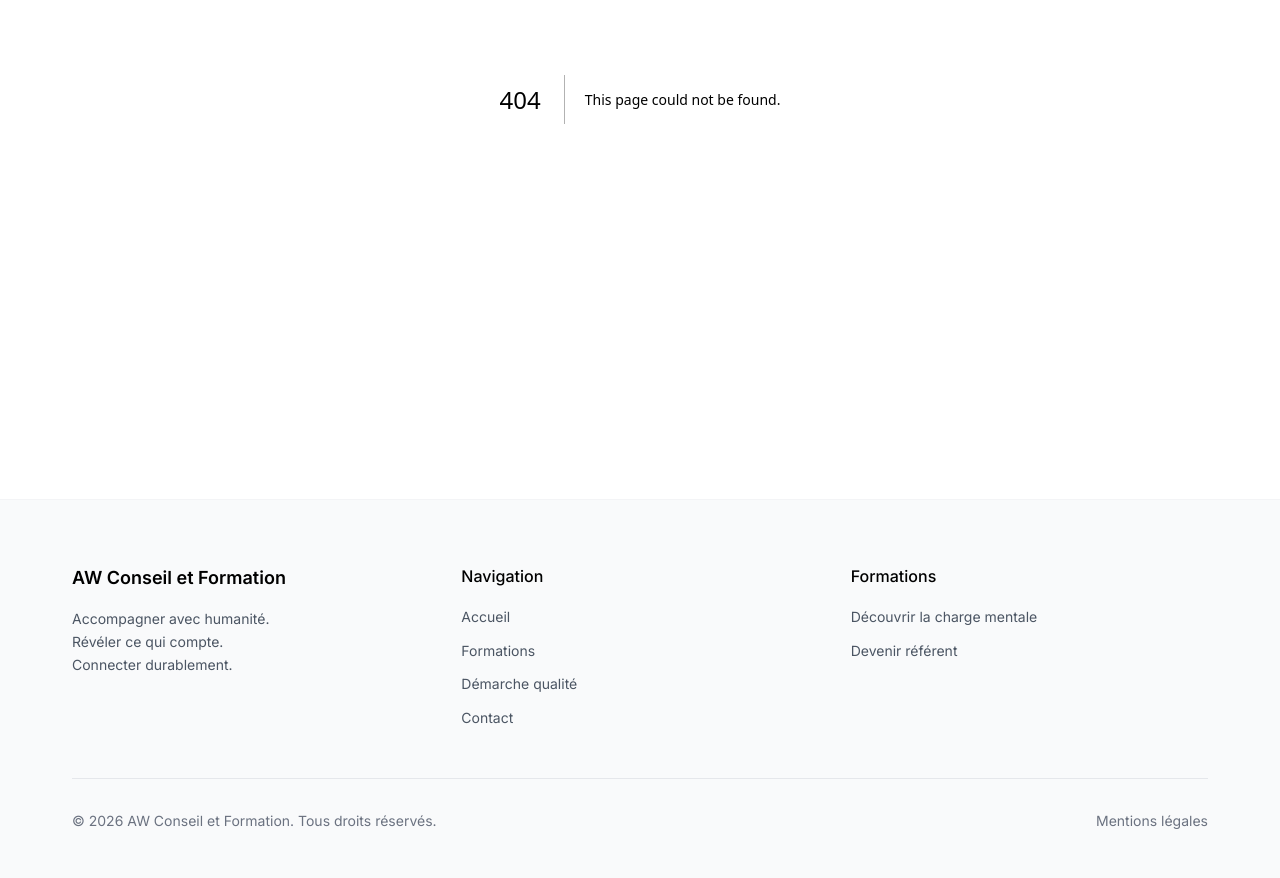
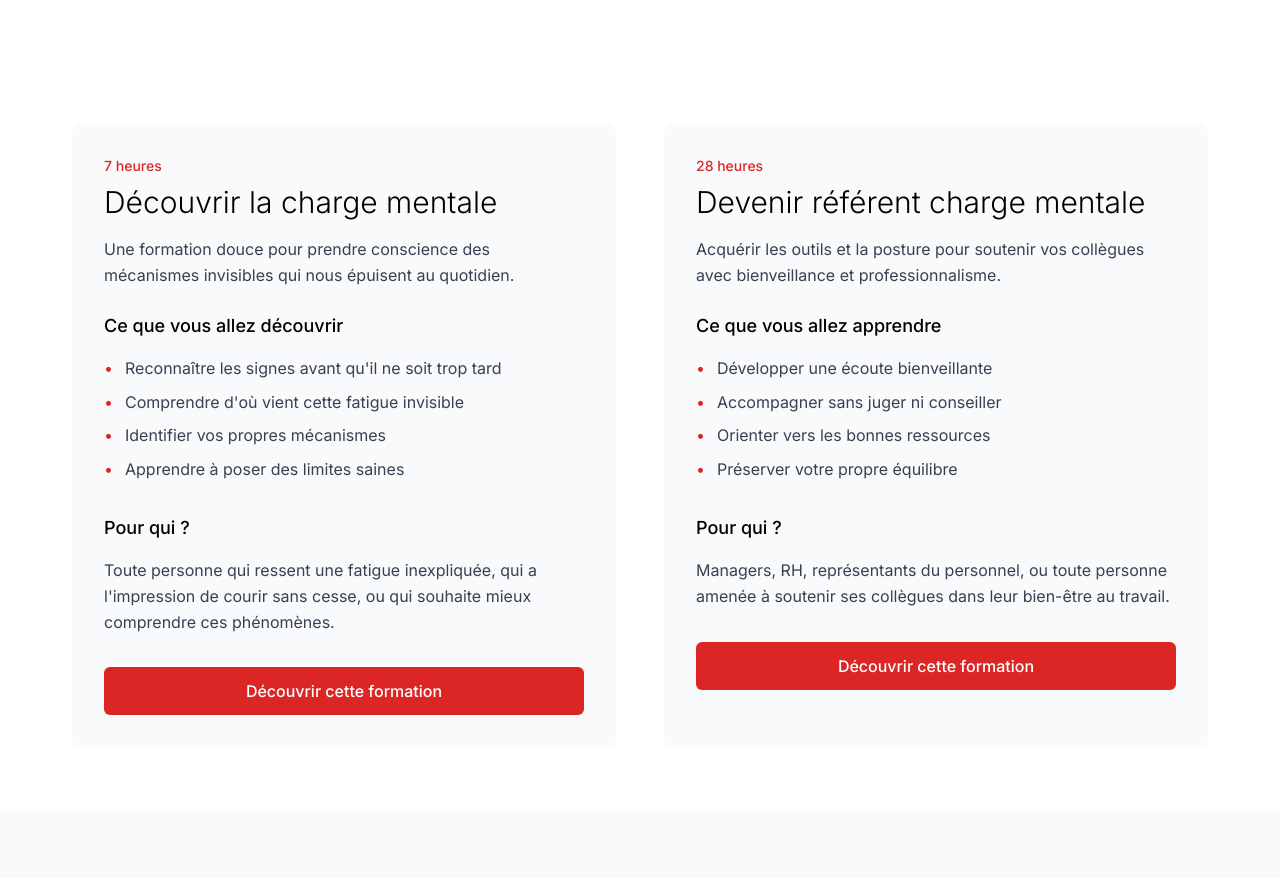
Before and after one commit to WADIH-13/aw-conseil-formation-website, a Next.js app: page /formations in a window 1280 px wide. Before the commit this address had no page. Shown: the part 400-1278 px from the top of the page. Built offline with nearby package versions, Linux system fonts and the light colour scheme.

Commit message:
Add formations page with detailed course descriptions

```diff
--- /dev/null
+++ b/app/formations/page.tsx
@@ -0,0 +1,195 @@
+import Link from 'next/link'
+
+export const metadata = {
+  title: 'Formations - AW Conseil et Formation',
+  description: 'Formations pour comprendre et accompagner la charge mentale au travail.',
+}
+
+export default function FormationsPage() {
+  return (
+    <div className="bg-white">
+      {/* Hero Section */}
+      <section className="py-16 md:py-24">
+        <div className="container-custom">
+          <div className="max-w-4xl mx-auto text-center">
+            <h1 className="text-4xl md:text-5xl font-light text-black mb-6 leading-tight">
+              Nos formations
+            </h1>
+            <p className="text-xl text-gray-600 mb-8 leading-relaxed">
+              Apprendre à reconnaître, comprendre et accompagner.<br />
+              Avec bienveillance et professionnalisme.
+            </p>
+          </div>
+        </div>
+      </section>
+
+      {/* Formations Grid */}
+      <section className="py-16">
+        <div className="container-custom">
+          <div className="max-w-6xl mx-auto">
+            <div className="grid grid-cols-1 lg:grid-cols-2 gap-12">
+              {/* Formation 1 */}
+              <div className="bg-gray-50 rounded-lg overflow-hidden">
+                <div className="p-8">
+                  <div className="text-sm text-aw-red font-medium mb-2">7 heures</div>
+                  <h2 className="text-2xl md:text-3xl font-light text-black mb-4">
+                    Découvrir la charge mentale
+                  </h2>
+                  <p className="text-gray-700 mb-6 leading-relaxed">
+                    Une formation douce pour prendre conscience des mécanismes invisibles
+                    qui nous épuisent au quotidien.
+                  </p>
+
+                  <div className="space-y-4 mb-8">
+                    <h3 className="text-lg font-medium text-black">Ce que vous allez découvrir</h3>
+                    <ul className="space-y-2 text-gray-700">
+                      <li className="flex items-start">
+                        <span className="text-aw-red mr-3">•</span>
+                        <span>Reconnaître les signes avant qu'il ne soit trop tard</span>
+                      </li>
+                      <li className="flex items-start">
+                        <span className="text-aw-red mr-3">•</span>
+                        <span>Comprendre d'où vient cette fatigue invisible</span>
+                      </li>
+                      <li className="flex items-start">
+                        <span className="text-aw-red mr-3">•</span>
+                        <span>Identifier vos propres mécanismes</span>
+                      </li>
+                      <li className="flex items-start">
+                        <span className="text-aw-red mr-3">•</span>
+                        <span>Apprendre à poser des limites saines</span>
+                      </li>
+                    </ul>
+                  </div>
+
+                  <div className="space-y-4 mb-8">
+                    <h3 className="text-lg font-medium text-black">Pour qui ?</h3>
+                    <p className="text-gray-700">
+                      Toute personne qui ressent une fatigue inexpliquée,
+                      qui a l'impression de courir sans cesse,
+                      ou qui souhaite mieux comprendre ces phénomènes.
+                    </p>
+                  </div>
+
+                  <Link
+                    href="/formations/decouvrir-charge-mentale"
+                    className="inline-flex items-center justify-center w-full px-6 py-3 text-base font-medium text-white bg-aw-red hover:bg-red-700 rounded-md transition-colors"
+                  >
+                    Découvrir cette formation
+                  </Link>
+                </div>
+              </div>
+
+              {/* Formation 2 */}
+              <div className="bg-gray-50 rounded-lg overflow-hidden">
+                <div className="p-8">
+                  <div className="text-sm text-aw-red font-medium mb-2">28 heures</div>
+                  <h2 className="text-2xl md:text-3xl font-light text-black mb-4">
+                    Devenir référent charge mentale
+                  </h2>
+                  <p className="text-gray-700 mb-6 leading-relaxed">
+                    Acquérir les outils et la posture pour soutenir vos collègues
+                    avec bienveillance et professionnalisme.
+                  </p>
+
+                  <div className="space-y-4 mb-8">
+                    <h3 className="text-lg font-medium text-black">Ce que vous allez apprendre</h3>
+                    <ul className="space-y-2 text-gray-700">
+                      <li className="flex items-start">
+                        <span className="text-aw-red mr-3">•</span>
+                        <span>Développer une écoute bienveillante</span>
+                      </li>
+                      <li className="flex items-start">
+                        <span className="text-aw-red mr-3">•</span>
+                        <span>Accompagner sans juger ni conseiller</span>
+                      </li>
+                      <li className="flex items-start">
+                        <span className="text-aw-red mr-3">•</span>
+                        <span>Orienter vers les bonnes ressources</span>
+                      </li>
+                      <li className="flex items-start">
+                        <span className="text-aw-red mr-3">•</span>
+                        <span>Préserver votre propre équilibre</span>
+                      </li>
+                    </ul>
+                  </div>
+
+                  <div className="space-y-4 mb-8">
+                    <h3 className="text-lg font-medium text-black">Pour qui ?</h3>
+                    <p className="text-gray-700">
+                      Managers, RH, représentants du personnel,
+                      ou toute personne amenée à soutenir ses collègues
+                      dans leur bien-être au travail.
+                    </p>
+                  </div>
+
+                  <Link
+                    href="/formations/devenir-referent"
+                    className="inline-flex items-center justify-center w-full px-6 py-3 text-base font-medium text-white bg-aw-red hover:bg-red-700 rounded-md transition-colors"
+                  >
+                    Découvrir cette formation
+                  </Link>
+                </div>
+              </div>
+            </div>
+          </div>
+        </div>
+      </section>
+
+      {/* Approach Section */}
+      <section className="py-16 bg-gray-50">
+        <div className="container-custom">
+          <div className="max-w-4xl mx-auto text-center">
+            <h2 className="text-3xl md:text-4xl font-light text-black mb-8">
+              Notre approche pédagogique
+            </h2>
+            <div className="grid grid-cols-1 md:grid-cols-3 gap-8">
+              <div className="bg-white p-6 rounded-lg">
+                <h3 className="text-lg font-medium text-black mb-4">Expérientielle</h3>
+                <p className="text-gray-700 text-sm">
+                  Vous apprenez en vivant et en ressentant,
+                  pas seulement en écoutant.
+                </p>
+              </div>
+              <div className="bg-white p-6 rounded-lg">
+                <h3 className="text-lg font-medium text-black mb-4">Bienveillante</h3>
+                <p className="text-gray-700 text-sm">
+                  Un cadre sécurisant où chacun avance
+                  à son rythme, sans jugement.
+                </p>
+              </div>
+              <div className="bg-white p-6 rounded-lg">
+                <h3 className="text-lg font-medium text-black mb-4">Pratique</h3>
+                <p className="text-gray-700 text-sm">
+                  Des outils concrets que vous pourrez
+                  utiliser dès le lendemain.
+                </p>
+              </div>
+            </div>
+          </div>
+        </div>
+      </section>
+
+      {/* CTA Section */}
+      <section className="py-16">
+        <div className="container-custom">
+          <div className="max-w-3xl mx-auto text-center">
+            <h2 className="text-3xl md:text-4xl font-light text-black mb-6">
+              Une question sur nos formations ?
+            </h2>
+            <p className="text-lg text-gray-700 mb-8 leading-relaxed">
+              Échangeons ensemble pour voir quelle formation
+              correspond le mieux à vos besoins.
+            </p>
+            <Link
+              href="/contact"
+              className="inline-flex items-center justify-center px-8 py-4 text-lg font-medium text-white bg-aw-red hover:bg-red-700 rounded-md transition-colors shadow-lg"
+            >
+              Prendre un temps d'échange
+            </Link>
+          </div>
+        </div>
+      </section>
+    </div>
+  )
+}
```
